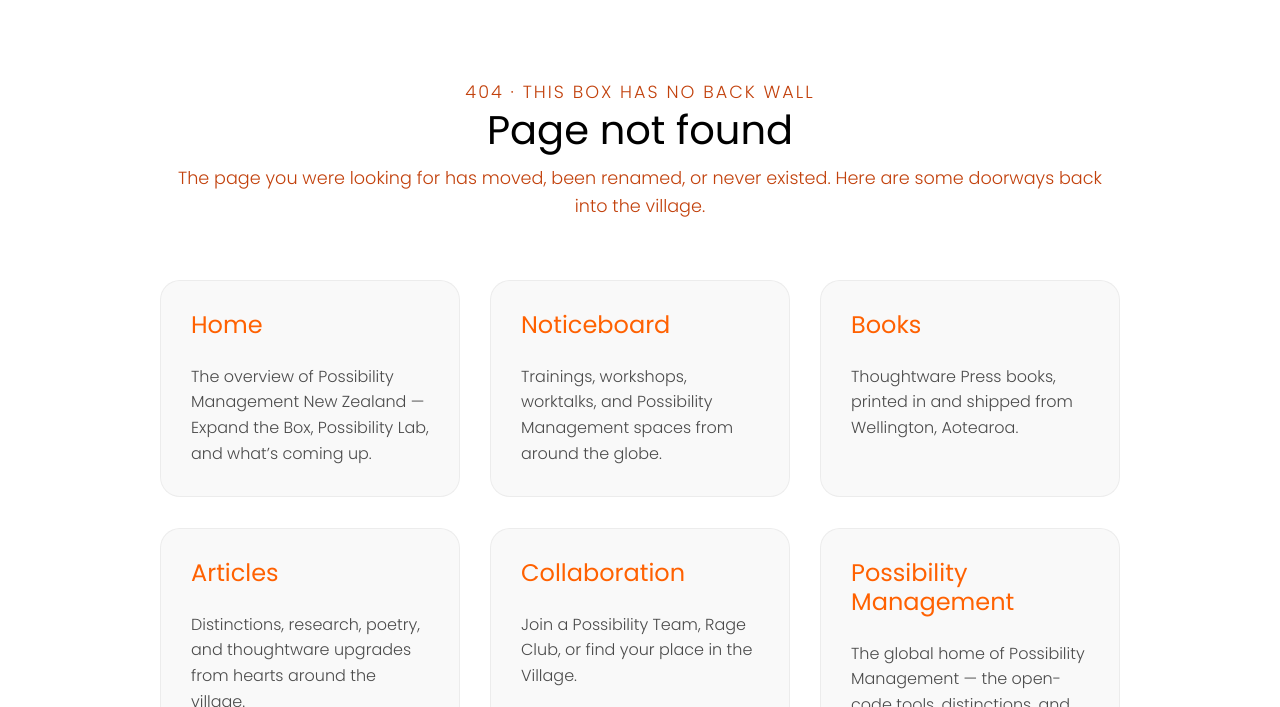
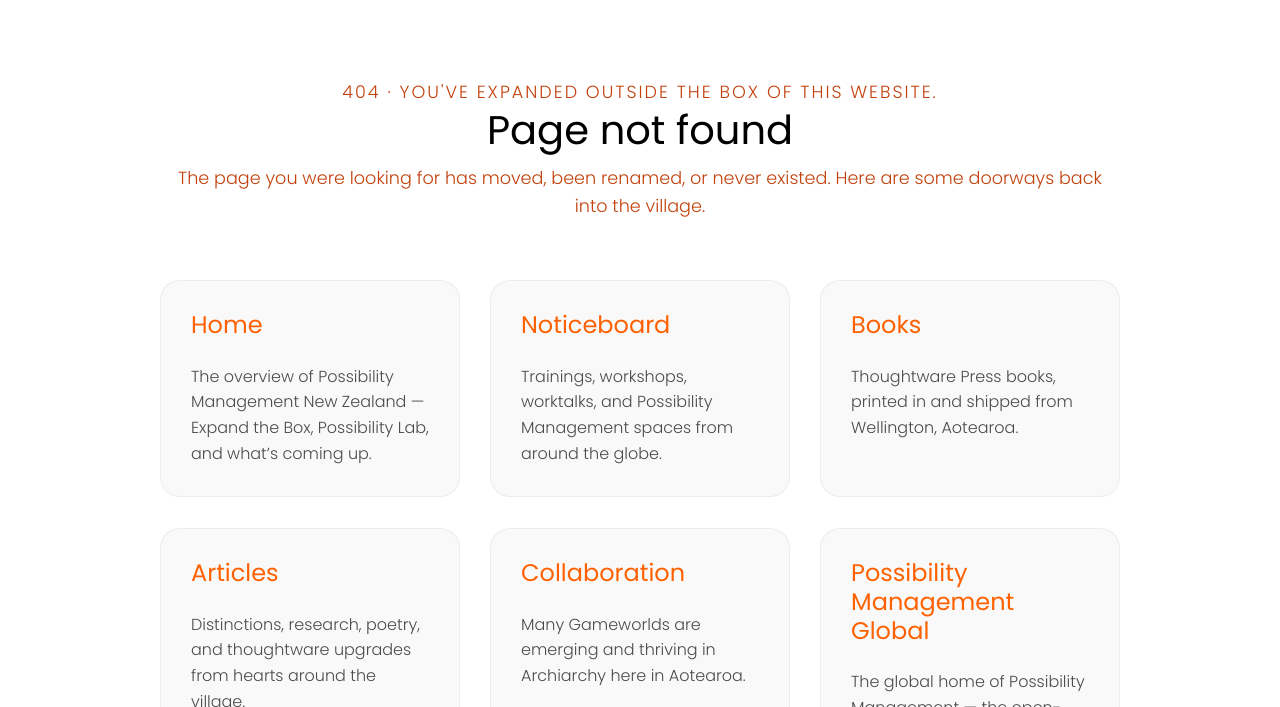
Before and after one commit to sebastiannorton/possibilitymanagementnz, a plain HTML site: page 404.html in a window 1280 px wide. Shown: the part 93-800 px from the top of the page. Drawn offline with Linux system fonts and the light colour scheme.

Commit message:
Update 404 page copy

```diff
--- a/404.html
+++ b/404.html
@@ -63,7 +63,7 @@
         <section>
             <div class="container">
                 <div class="section-title">
-                    <p>404 &middot; This box has no back wall</p>
+                    <p>404 &middot; You've expanded outside the box of this website.</p>
                     <h1 style="font-size: 2.5rem; margin-bottom: 10px;">Page not found</h1>
                     <p style="text-transform: none; letter-spacing: 0; font-size: 1.1rem;">The page you were looking for has moved, been renamed, or never existed. Here are some doorways back into the village.</p>
                 </div>
@@ -91,11 +91,11 @@
 
                     <div class="card">
                         <h3><a href="/collaboration.html">Collaboration</a></h3>
-                        <p>Join a Possibility Team, Rage Club, or find your place in the Village.</p>
+                        <p>Many Gameworlds are emerging and thriving in Archiarchy here in Aotearoa.</p>
                     </div>
 
                     <div class="card">
-                        <h3><a href="https://possibilitymanagement.org" target="_blank" rel="noopener noreferrer">Possibility Management</a></h3>
+                        <h3><a href="https://possibilitymanagement.org" target="_blank" rel="noopener noreferrer">Possibility Management Global</a></h3>
                         <p>The global home of Possibility Management &mdash; the open-code tools, distinctions, and vision behind this work.</p>
                     </div>
                 </div>
```
